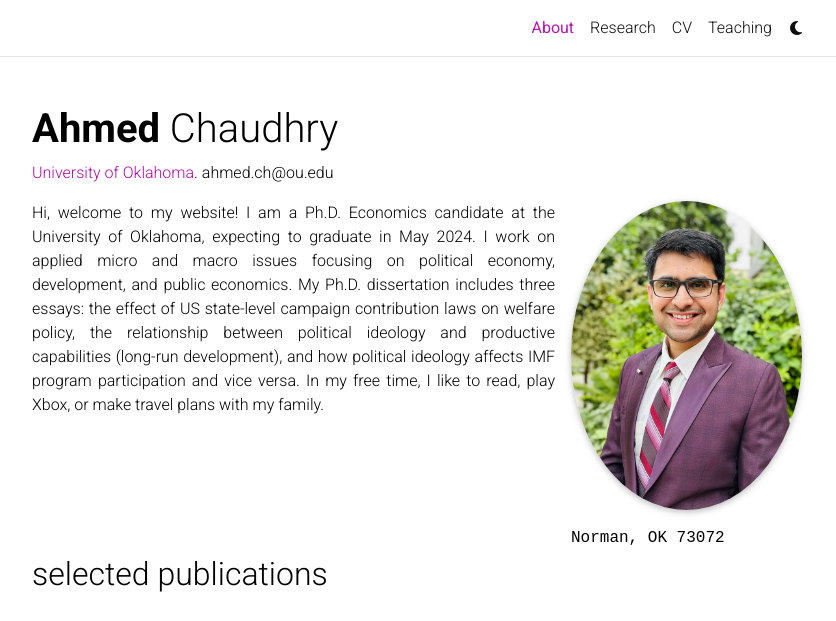
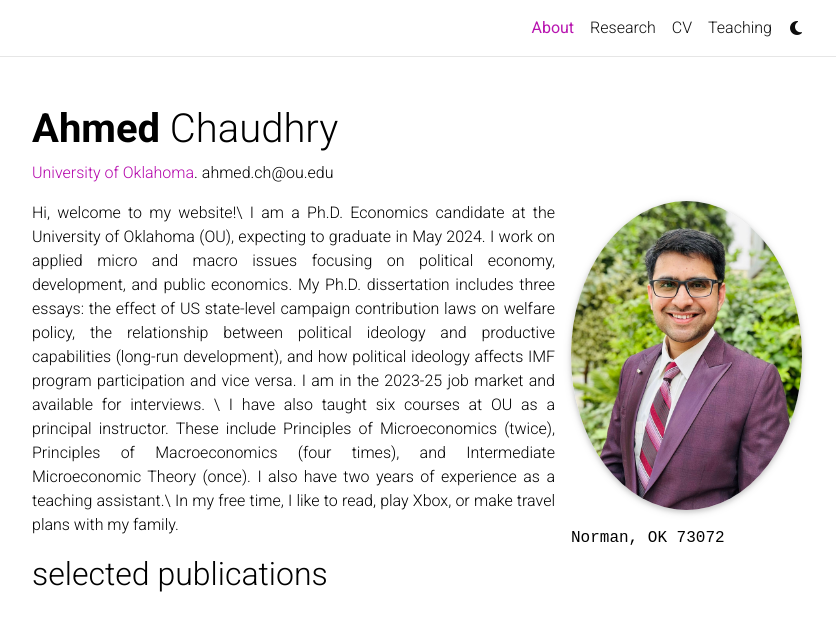
Before and after one commit to ahmedchaudhryy/ahmedchaudhryy.github.io, a Jekyll site: the page built from _pages/about.md, in a window 1280 px wide, cut to the strip 0-621 px from the top of the page. Shown: the whole strip, without its empty margins (223-1059 px from the left). Built offline with Jekyll 4.4.1, drawn with Linux system fonts in a browser that asks for light colours; full-size pictures stand in for the smaller copies a plugin makes; comment, search, counter and statistics services are not loaded; a style sheet for code colours, icons or effects is not loaded.

Commit message:
Update about.md

```diff
--- a/_pages/about.md
+++ b/_pages/about.md
@@ -18,11 +18,12 @@
 ---
 
 <p style='text-align: justify;'>
-Hi, welcome to my website!
+Hi, welcome to my website!\
 
 
-I am a Ph.D. Economics candidate at the University of Oklahoma, expecting to graduate in May 2024. I work on applied micro and macro issues focusing on political economy, development, and public economics. My Ph.D. dissertation includes three essays: the effect of US state-level campaign contribution laws on welfare policy, the relationship between political ideology and productive capabilities (long-run development), and how political ideology affects IMF program participation and vice versa.
+I am a Ph.D. Economics candidate at the University of Oklahoma (OU), expecting to graduate in May 2024. I work on applied micro and macro issues focusing on political economy, development, and public economics. My Ph.D. dissertation includes three essays: the effect of US state-level campaign contribution laws on welfare policy, the relationship between political ideology and productive capabilities (long-run development), and how political ideology affects IMF program participation and vice versa. I am in the 2023-25 job market and available for interviews. \
 
+I have also taught six courses at OU as a principal instructor. These include Principles of Microeconomics (twice), Principles of Macroeconomics (four times), and Intermediate Microeconomic Theory (once). I also have two years of experience as a teaching assistant.\
 
 In my free time, I like to read, play Xbox, or make travel plans with my family.
 </p>
```
